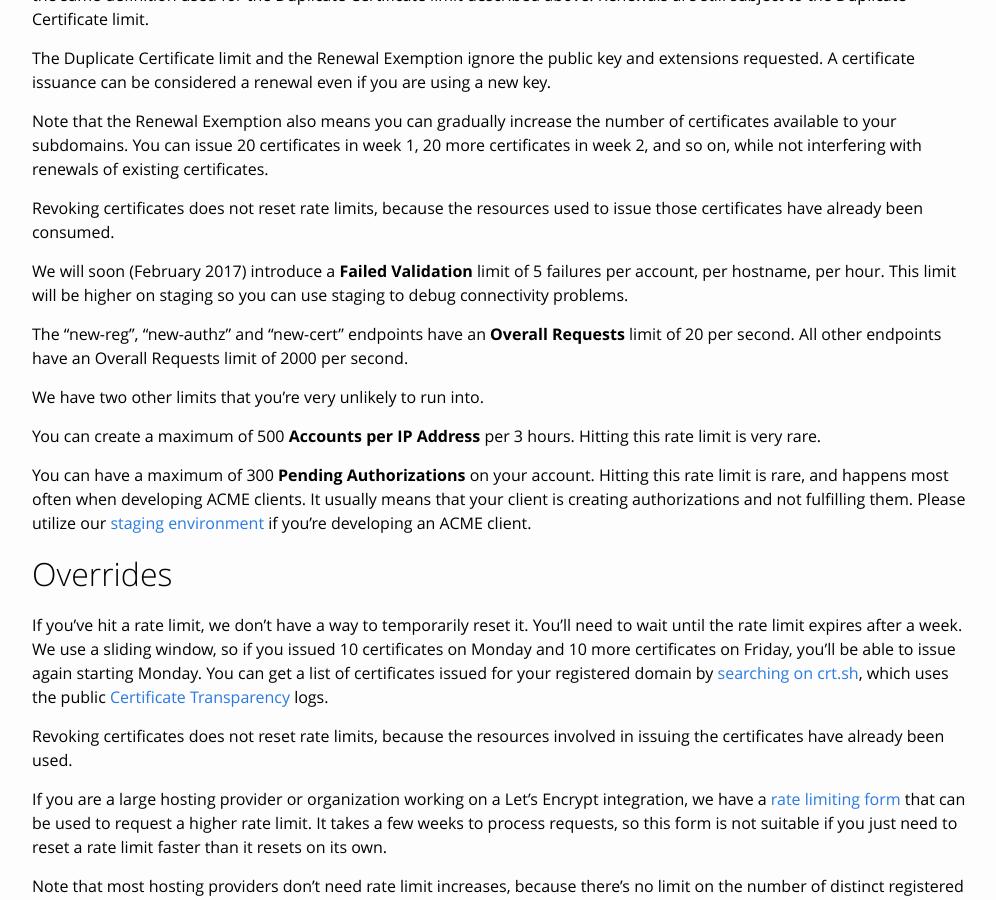
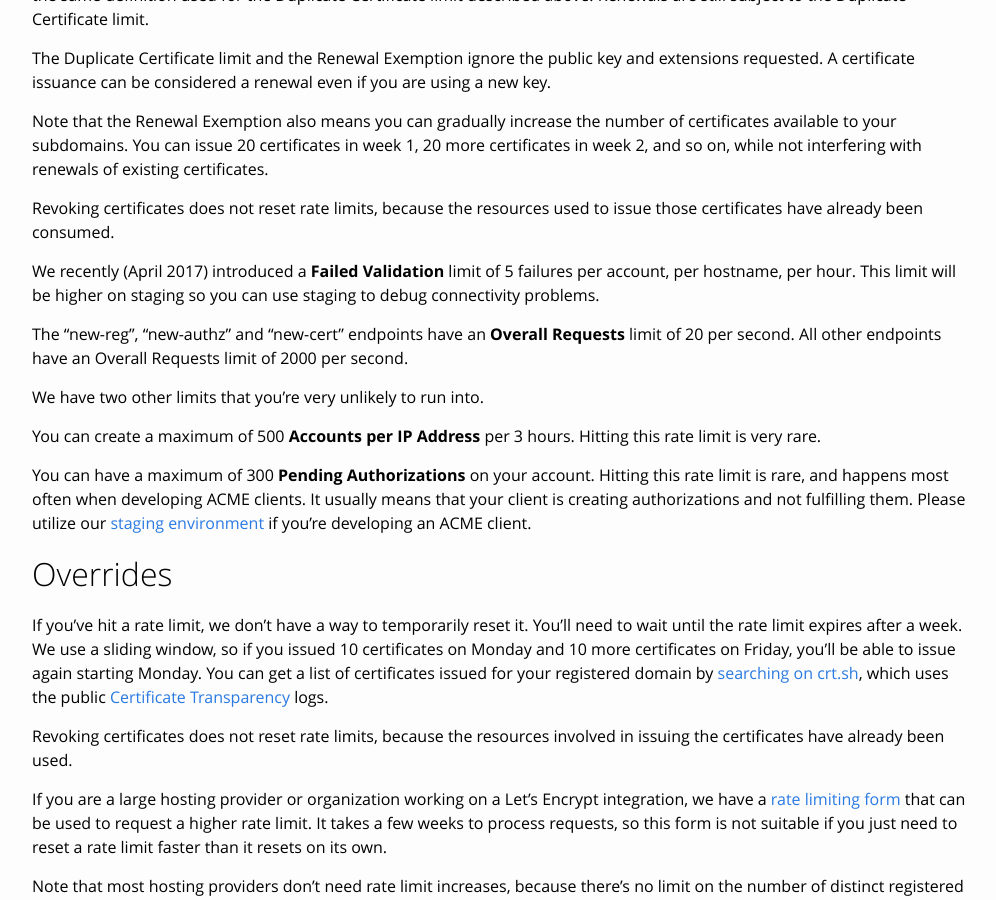
Before and after one commit to snowman1120/website, a Jekyll site: the page built from docs/rate-limits.md, in a window 1280 px wide and 900 px high, scrolled down 925 px. Shown: the whole window, without its empty margins (138-1134 px from the left). Built offline with Jekyll 4.4.1, drawn with Linux system fonts in a browser that asks for light colours.

Commit message:
Update rate limits to reflect failed validations. (#145)

```diff
--- a/docs/rate-limits.md
+++ b/docs/rate-limits.md
@@ -63,7 +63,7 @@ renewals of existing certificates.
 Revoking certificates does not reset rate limits, because the resources used to
 issue those certificates have already been consumed.
 
-We will soon (February 2017) introduce a **Failed Validation** limit of 5 failures
+We recently (April 2017) introduced a **Failed Validation** limit of 5 failures
 per account, per hostname, per hour. This limit will be higher on staging so you
 can use staging to debug connectivity problems.
 
```
